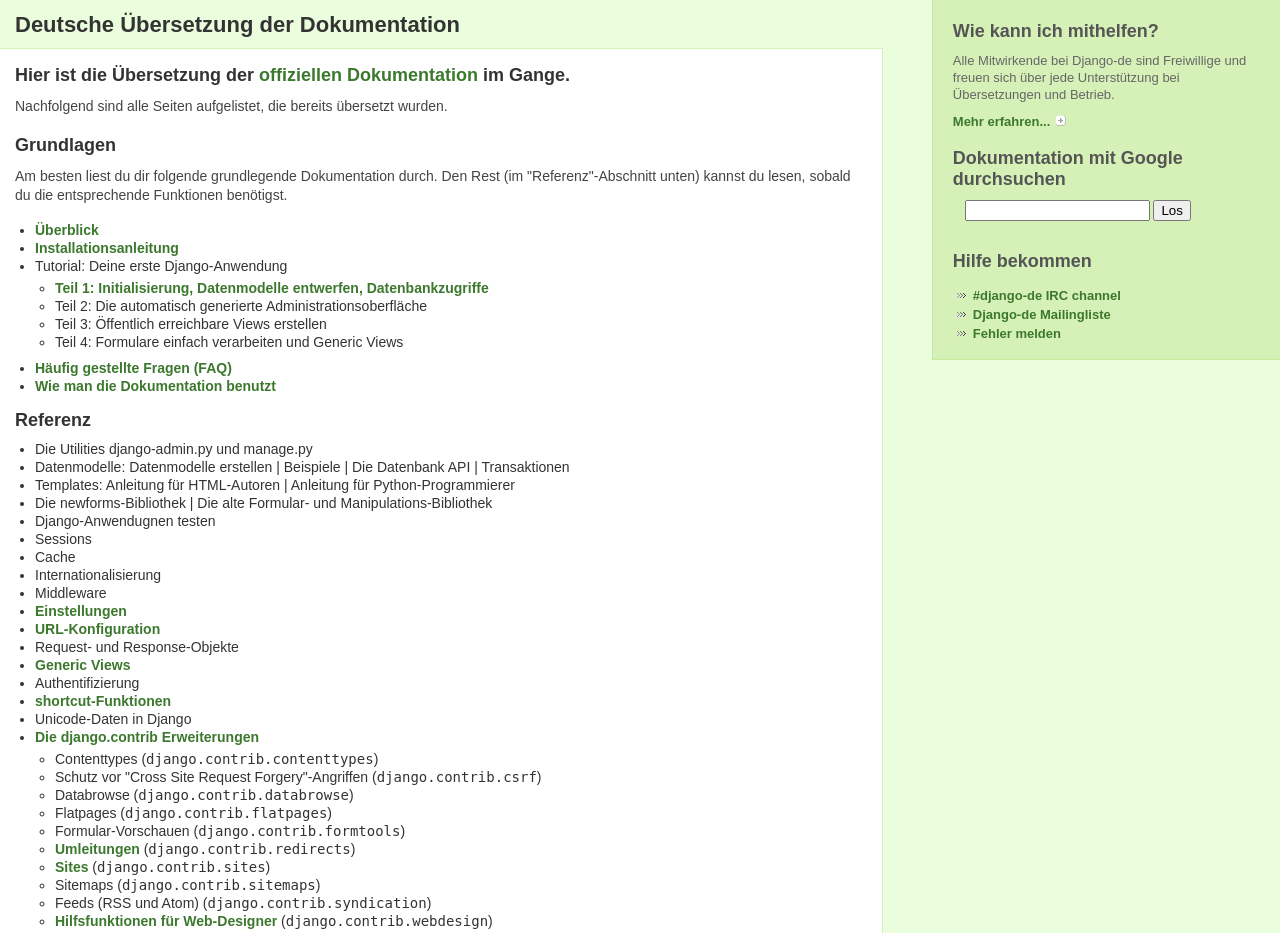
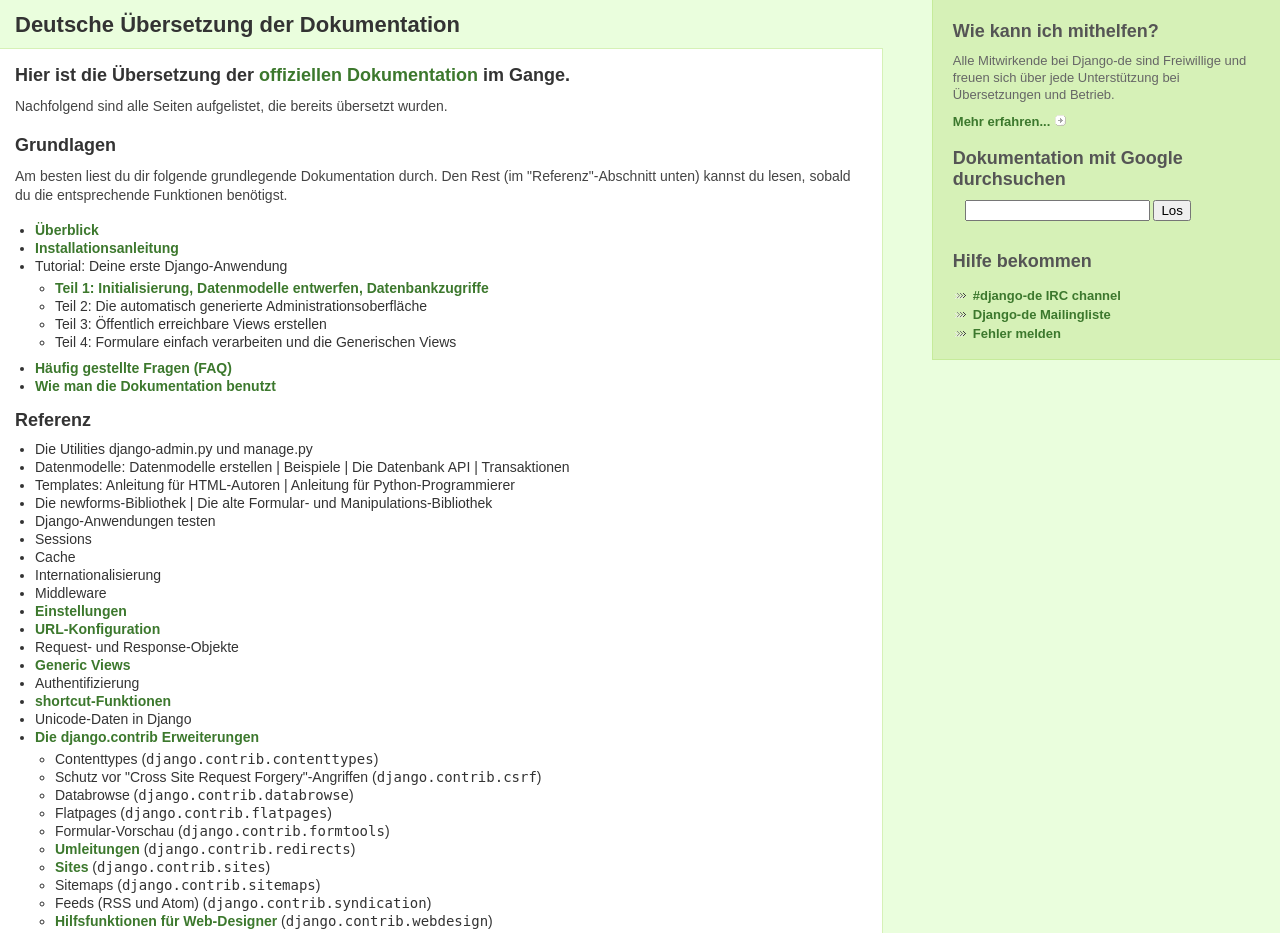
Before and after one commit to jezdez/django-de, a Django app: template django_de/apps/documentation/templates/documentation/index.html in a window 1280 px wide. Shown: the part 115-1048 px from the top of the page. Run offline with Django 3.2, Linux system fonts and the light colour scheme; the template is opened without the code that fills it, so the values that code supplies are empty; parts of the project's set-up code (start-up, migrations or seed data) failed here and were passed over.

Commit message:
typos, danke barttc
git-svn-id: https://www.django-de.org/svn/django/site/trunk@232 72ec9c59-00b0-4840-a13a-91ba528515d4

```diff
--- a/django_de/apps/documentation/templates/documentation/index.html
+++ b/django_de/apps/documentation/templates/documentation/index.html
@@ -41,7 +41,7 @@
                     Teil 3: Öffentlich erreichbare Views erstellen
                 </li>
                 <li>
-                    Teil 4: Formulare einfach verarbeiten und Generic Views
+                    Teil 4: Formulare einfach verarbeiten und die Generischen Views
                 </li>
 
             </ul>
@@ -70,7 +70,7 @@
             Die newforms-Bibliothek | Die alte Formular- und Manipulations-Bibliothek
         </li>
         <li>
-            Django-Anwendugnen testen
+            Django-Anwendungen testen
         </li>
         <li>
             Sessions
@@ -125,7 +125,7 @@
                     Flatpages (<code>django.contrib.flatpages</code>)
                 </li>
                 <li>
-                    Formular-Vorschauen (<code>django.contrib.formtools</code>)
+                    Formular-Vorschau (<code>django.contrib.formtools</code>)
                 </li>
                 <li>
                     <a href="/documentation/redirects/" title="Optionale Umleitungsanwendung."
```
